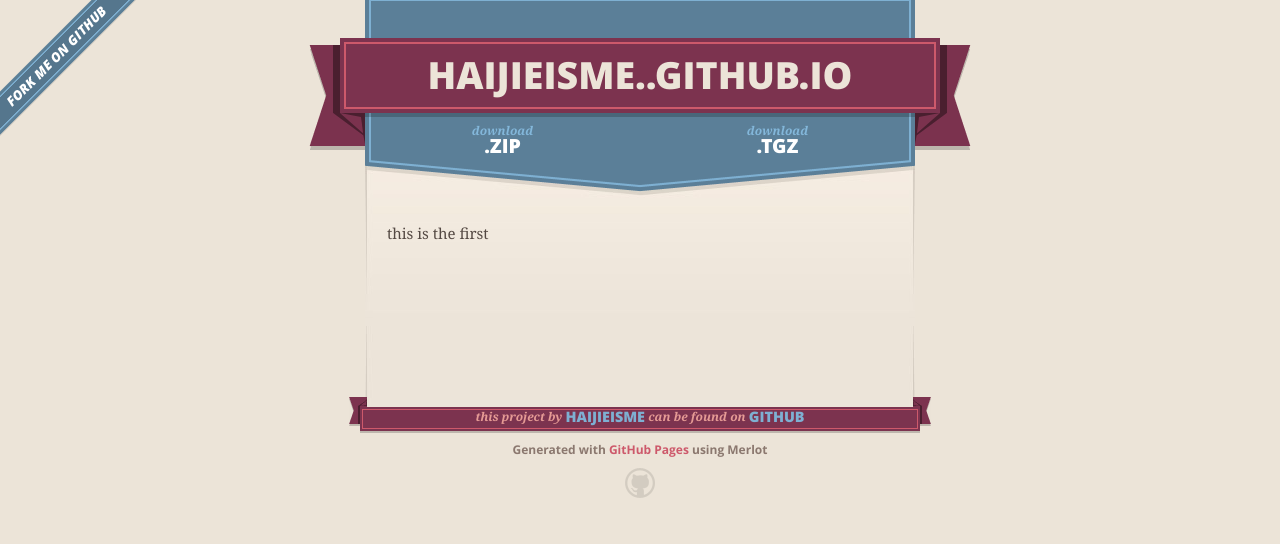
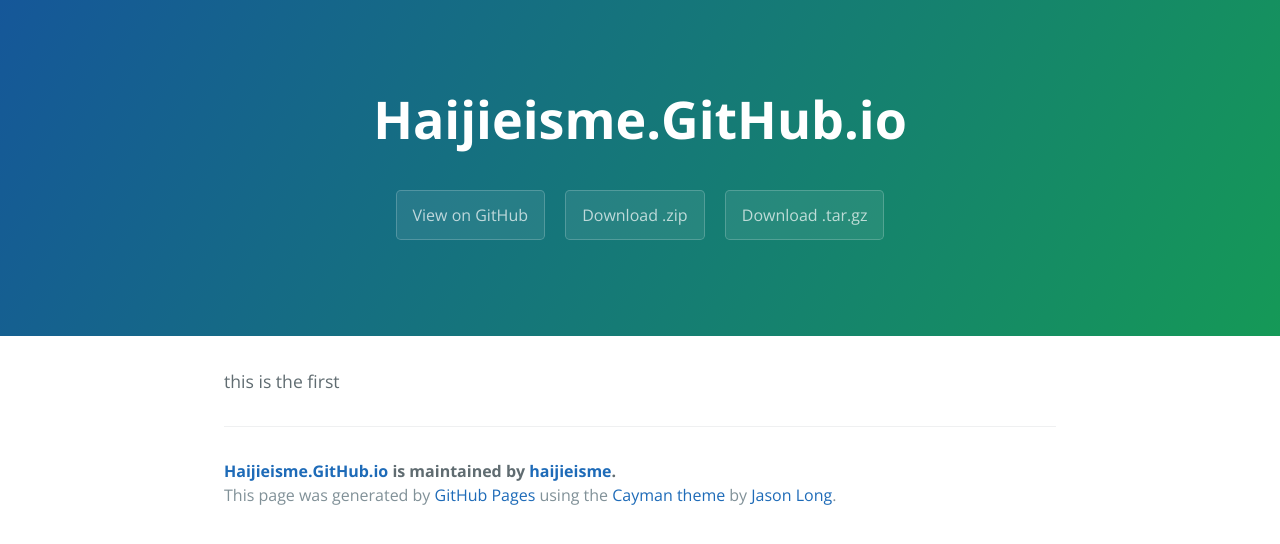
Before and after one commit to haijieisme/haijieisme..github.io, a plain HTML site: page index.html in a window 1280 px wide. Drawn offline with nearby package versions, Linux system fonts and the light colour scheme.

Commit message:
Create gh-pages branch via GitHub

```diff
--- a/index.html
+++ b/index.html
@@ -1,67 +1,33 @@
 <!DOCTYPE html>
-<html>
+<html lang="en-us">
   <head>
-    <meta charset='utf-8'>
-    <meta http-equiv="X-UA-Compatible" content="chrome=1">
-    <meta name="viewport" content="width=640">
+    <meta charset="UTF-8">
+    <title>Haijieisme.GitHub.io by haijieisme</title>
+    <meta name="viewport" content="width=device-width, initial-scale=1">
+    <link rel="stylesheet" type="text/css" href="stylesheets/normalize.css" media="screen">
+    <link href='https://fonts.googleapis.com/css?family=Open+Sans:400,700' rel='stylesheet' type='text/css'>
+    <link rel="stylesheet" type="text/css" href="stylesheets/stylesheet.css" media="screen">
+    <link rel="stylesheet" type="text/css" href="stylesheets/github-light.css" media="screen">
+  </head>
+  <body>
+    <section class="page-header">
+      <h1 class="project-name">Haijieisme.GitHub.io</h1>
+      <h2 class="project-tagline"></h2>
+      <a href="https://github.com/haijieisme/haijieisme..github.io" class="btn">View on GitHub</a>
+      <a href="https://github.com/haijieisme/haijieisme..github.io/zipball/master" class="btn">Download .zip</a>
+      <a href="https://github.com/haijieisme/haijieisme..github.io/tarball/master" class="btn">Download .tar.gz</a>
+    </section>
 
-    <link rel="stylesheet" href="stylesheets/core.css" media="screen">
-    <link rel="stylesheet" href="stylesheets/mobile.css" media="handheld, only screen and (max-device-width:640px)">
-    <link rel="stylesheet" href="stylesheets/github-light.css">
+    <section class="main-content">
+      <p>this is the first </p>
 
-    <script type="text/javascript" src="javascripts/modernizr.js"></script>
-    <script type="text/javascript" src="https://ajax.googleapis.com/ajax/libs/jquery/1.7.1/jquery.min.js"></script>
-    <script type="text/javascript" src="javascripts/headsmart.min.js"></script>
-    <script type="text/javascript">
-      $(document).ready(function () {
-        $('#main_content').headsmart()
-      })
-    </script>
-    <title>Haijieisme..GitHub.io by haijieisme</title>
-  </head>
+      <footer class="site-footer">
+        <span class="site-footer-owner"><a href="https://github.com/haijieisme/haijieisme..github.io">Haijieisme.GitHub.io</a> is maintained by <a href="https://github.com/haijieisme">haijieisme</a>.</span>
 
-  <body>
-    <a id="forkme_banner" href="https://github.com/haijieisme/haijieisme..github.io">View on GitHub</a>
-    <div class="shell">
-
-      <header>
-        <span class="ribbon-outer">
-          <span class="ribbon-inner">
-            <h1>Haijieisme..GitHub.io</h1>
-            <h2></h2>
-          </span>
-          <span class="left-tail"></span>
-          <span class="right-tail"></span>
-        </span>
-      </header>
-
-      <section id="downloads">
-        <span class="inner">
-          <a href="https://github.com/haijieisme/haijieisme..github.io/zipball/master" class="zip"><em>download</em> .ZIP</a><a href="https://github.com/haijieisme/haijieisme..github.io/tarball/master" class="tgz"><em>download</em> .TGZ</a>
-        </span>
-      </section>
-
-
-      <span class="banner-fix"></span>
-
-
-      <section id="main_content">
-        <p>this is the first </p>
-      </section>
-
-      <footer>
-        <span class="ribbon-outer">
-          <span class="ribbon-inner">
-            <p>this project by <a href="https://github.com/haijieisme">haijieisme</a> can be found on <a href="https://github.com/haijieisme/haijieisme..github.io">GitHub</a></p>
-          </span>
-          <span class="left-tail"></span>
-          <span class="right-tail"></span>
-        </span>
-        <p>Generated with <a href="https://pages.github.com">GitHub Pages</a> using Merlot</p>
-        <span class="octocat"></span>
+        <span class="site-footer-credits">This page was generated by <a href="https://pages.github.com">GitHub Pages</a> using the <a href="https://github.com/jasonlong/cayman-theme">Cayman theme</a> by <a href="https://twitter.com/jasonlong">Jason Long</a>.</span>
       </footer>
 
-    </div>
+    </section>
 
 
   </body>
--- a/params.json
+++ b/params.json
@@ -1,5 +1,5 @@
 {
-  "name": "Haijieisme..GitHub.io",
+  "name": "Haijieisme.GitHub.io",
   "tagline": "",
   "body": "this is the first ",
   "note": "Don't delete this file! It's used internally to help with page regeneration."
```
